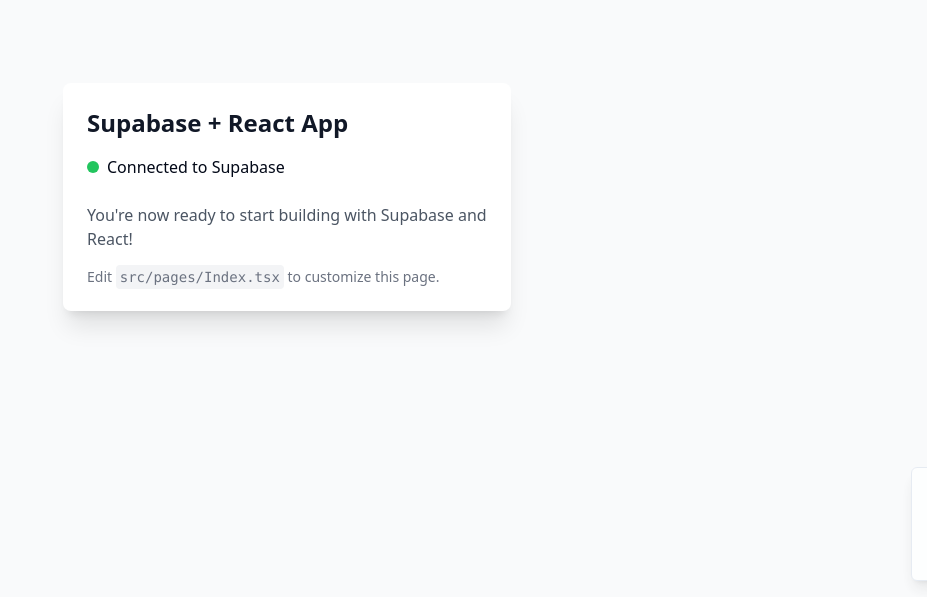
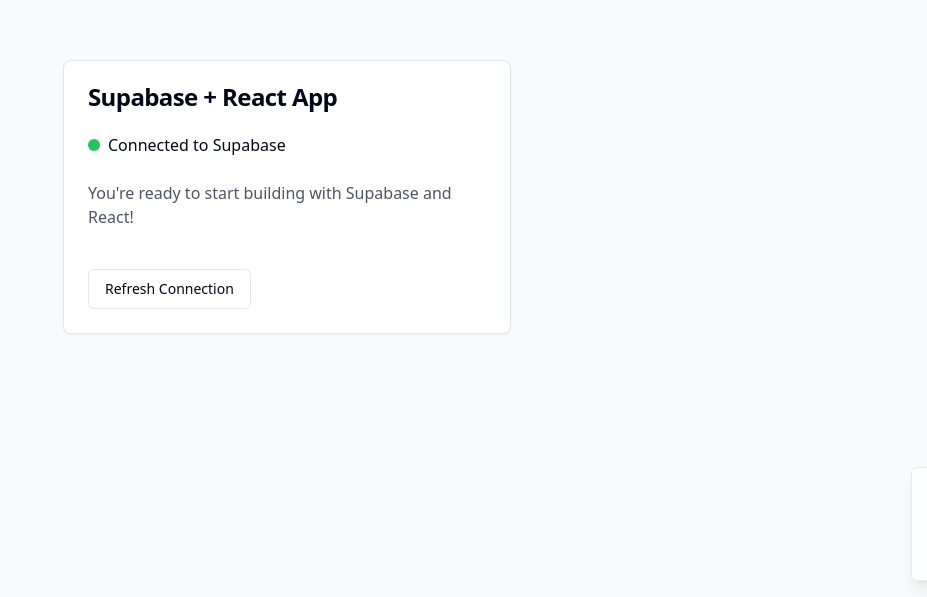
Before and after one commit to houssemkhoildi/site-flutter-verse, a React (Vite) app: page / in a window 1280 px wide. Shown: the part 203-800 px from the top of the page, without its empty margins (353-1280 px from the left). Built offline with nearby package versions, Linux system fonts and the light colour scheme.

Commit message:
Fix: Display welcome message
Ensure the welcome message is displayed correctly.

```diff
--- a/src/App.tsx
+++ b/src/App.tsx
@@ -1,3 +1,4 @@
+
 import { Toaster } from "@/components/ui/toaster";
 import { Toaster as Sonner } from "@/components/ui/sonner";
 import { TooltipProvider } from "@/components/ui/tooltip";
--- a/src/pages/Index.tsx
+++ b/src/pages/Index.tsx
@@ -2,6 +2,8 @@
 import { useState, useEffect } from 'react';
 import { supabase } from '@/integrations/supabase/client';
 import { useToast } from '@/hooks/use-toast';
+import { Button } from '@/components/ui/button';
+import { Card, CardHeader, CardTitle, CardContent, CardFooter } from '@/components/ui/card';
 
 const Index = () => {
   const [isConnected, setIsConnected] = useState<boolean | null>(null);
@@ -39,10 +41,11 @@ const Index = () => {
 
   return (
     <div className="min-h-screen flex flex-col items-center justify-center bg-gray-50 p-4">
-      <div className="w-full max-w-md bg-white rounded-lg shadow-xl overflow-hidden">
-        <div className="p-6">
-          <h1 className="text-2xl font-bold text-gray-900 mb-4">Supabase + React App</h1>
-
+      <Card className="w-full max-w-md">
+        <CardHeader>
+          <CardTitle>Supabase + React App</CardTitle>
+        </CardHeader>
+        <CardContent>
           <div className="mb-6">
             <div className="flex items-center">
               <div className={`w-3 h-3 rounded-full mr-2 ${
@@ -57,14 +60,15 @@ const Index = () => {
           </div>
 
           <p className="text-gray-600 mb-4">
-            You're now ready to start building with Supabase and React!
+            You're ready to start building with Supabase and React!
           </p>
-
-          <p className="text-sm text-gray-500">
-            Edit <code className="bg-gray-100 p-1 rounded">src/pages/Index.tsx</code> to customize this page.
-          </p>
-        </div>
-      </div>
+        </CardContent>
+        <CardFooter>
+          <Button variant="outline" onClick={() => window.location.reload()}>
+            Refresh Connection
+          </Button>
+        </CardFooter>
+      </Card>
     </div>
   );
 };
```
